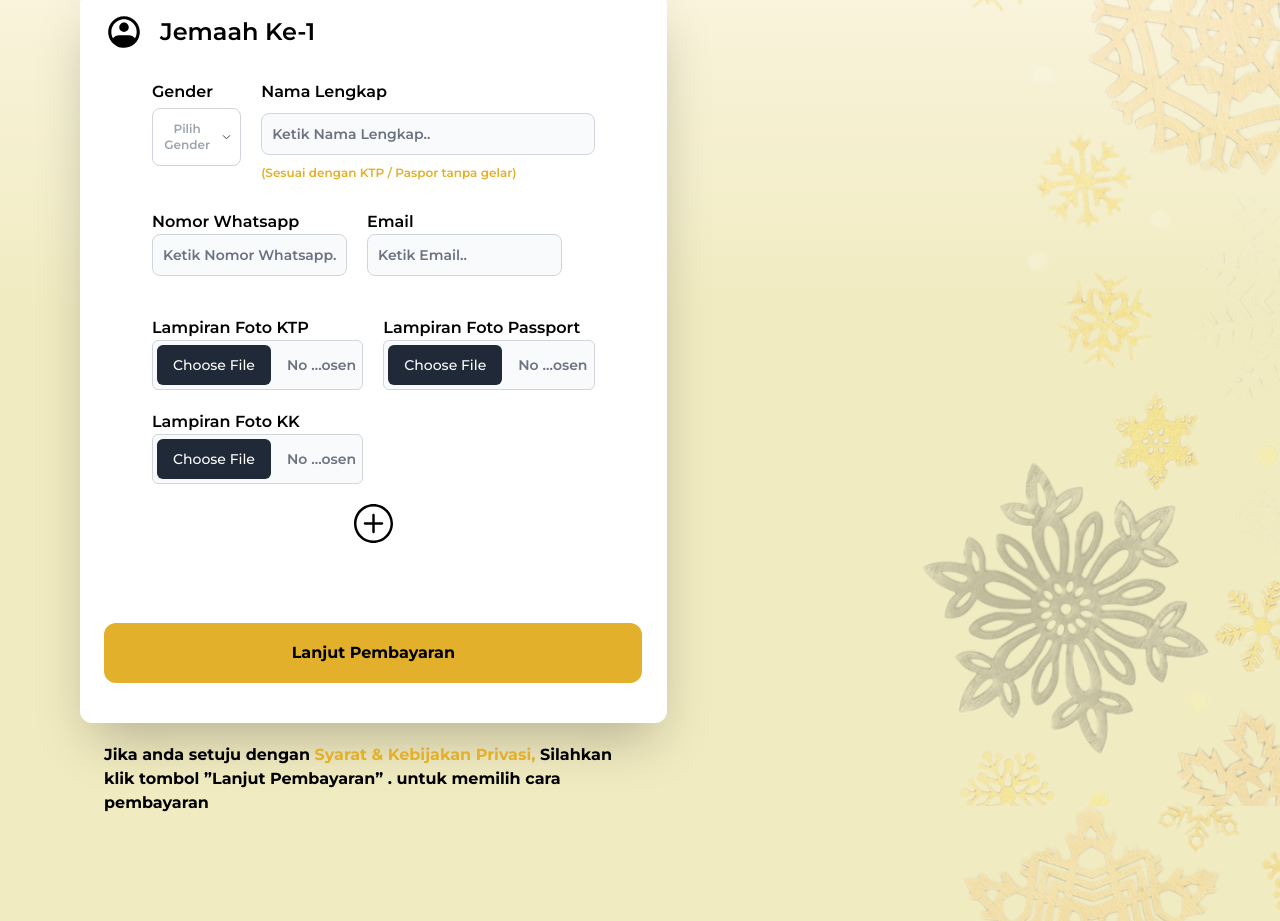
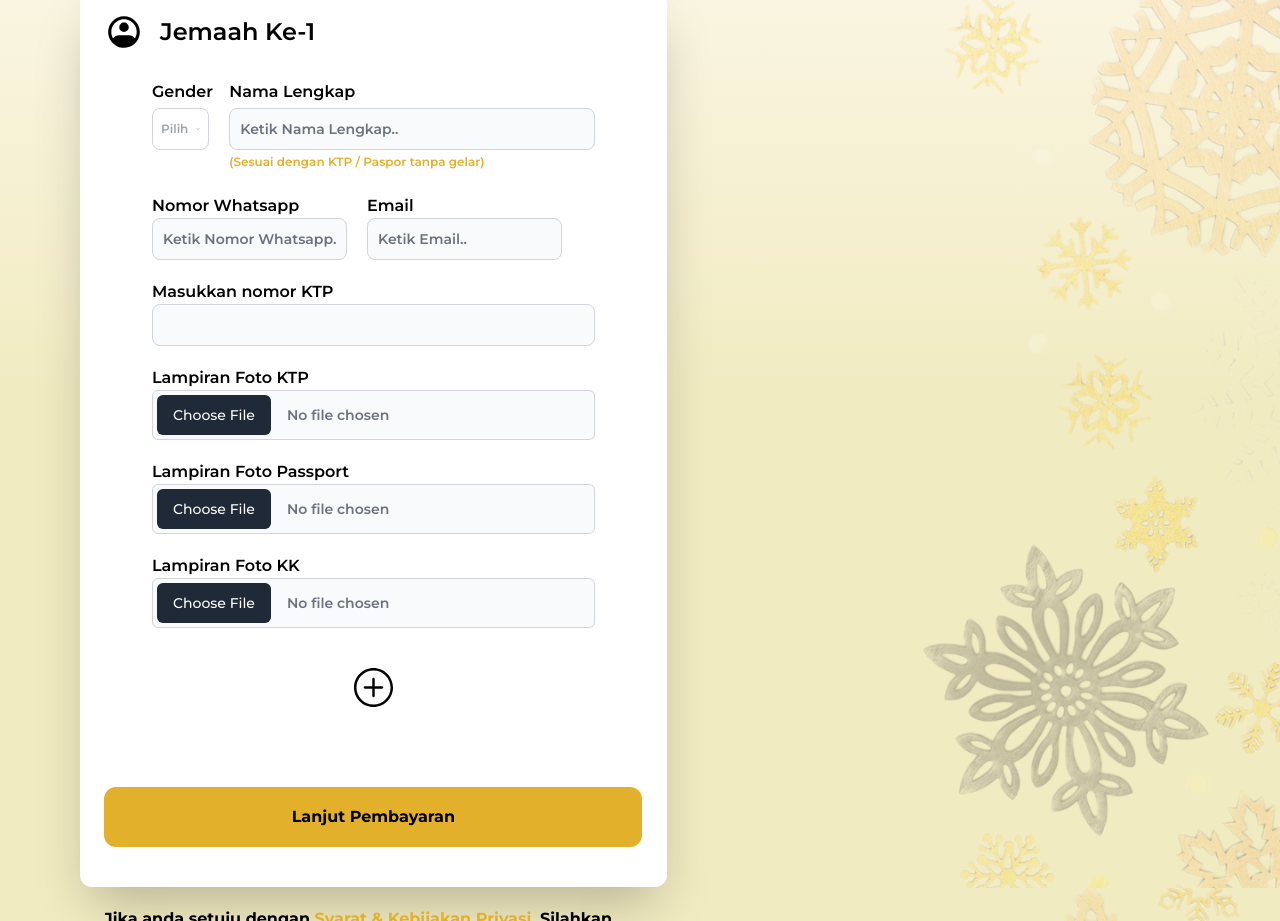
Before and after one commit to fikriymnn/umr-web, a Next.js app: page /package/detail/formPesan in a window 1280 px wide. Shown: the part 860-1781 px from the top of the page. Built offline with nearby package versions, Linux system fonts and the light colour scheme.

Commit message:
add new field form

```diff
--- a/src/components/DropdownDetail.jsx
+++ b/src/components/DropdownDetail.jsx
@@ -12,9 +12,9 @@ function DropdownDetail() {
     <div className="relative inline-block text-left w-full">
       <button
         onClick={toggleDropdown}
-        className="flex justify-between items-center px-2 py-3 mt-1 text-gray-800 border border-gray-300 rounded-lg hover:bg-[#E3B02B] focus:outline-none focus:ring w-full"
+        className="flex justify-between items-center px-2 py-3 mt-1 text-gray-800 border border-gray-300 rounded-lg  focus:outline-none focus:ring w-full"
       >
-        <span className="text-xs text-gray-400">Pilih Gender</span>
+        <span className="text-xs text-gray-400">Pilih</span>
         <svg
           xmlns="http://www.w3.org/2000/svg"
           fill="none"
@@ -36,22 +36,17 @@ function DropdownDetail() {
           {/* Dropdown content */}
           <a
             href="#"
-            className="block px-4 py-2 text-gray-800 hover:bg-[#E3B02B]"
+            className="block px-4 py-2 text-gray-800 "
           >
             Option 1
           </a>
           <a
             href="#"
-            className="block px-4 py-2 text-gray-800 hover:bg-[#E3B02B]"
+            className="block px-4 py-2 text-gray-800 "
           >
             Option 2
           </a>
-          <a
-            href="#"
-            className="block px-4 py-2 text-gray-800 hover:bg-[#E3B02B]"
-          >
-            Option 3
-          </a>
+
         </div>
       )}
     </div>
--- a/src/components/datadiriFoam.jsx
+++ b/src/components/datadiriFoam.jsx
@@ -43,6 +43,13 @@ function DatadiriFoam({ }) {
                     Jemaah Ke-
                     {i + 1}
                   </h1>
+                  {jamaah.length !== 1 && (
+                    <div className="flex h-7 w-10 md:pt-1 text-center items-center text-white">
+                      <button type="button" onClick={(e) => handleDelete(i)}>
+                        <Image src={'/assets/images/delete.png'} width={20} height={20} alt="" />
+                      </button>
+                    </div>
+                  )}
                 </div>
 
                 <div className=" md:flex  md:px-14 mx-4 gap-5">
@@ -95,8 +102,21 @@ function DatadiriFoam({ }) {
                     />
                   </div>
                 </div>
-                <div className=" md:flex  md:px-14 mx-4 gap-5 pt-5">
+                <div className="  md:px-14 mx-4 gap-5 pt-5">
+
                   <di className="md:w-[50%] pt-5">
+                    <div>
+                      <p>Masukkan nomor KTP</p>
+                    </div>
+
+                    <div className="  rounded-md ">
+                      <TextInput
+                        type="text"
+                        className="block w-full text-sm text-gray-500  file:rounded-md rounded-md file:border-0 file:text-sm file:font-semibold file:bg-blue-500 file:text-white hover:file:bg-blue-600 "
+                      />
+                    </div>
+                  </di>
+                  <div className=" pt-5">
                     <div>
                       <p>Lampiran Foto KTP</p>
                     </div>
@@ -107,8 +127,8 @@ function DatadiriFoam({ }) {
                         className="block w-full text-sm text-gray-500  file:rounded-md rounded-md file:border-0 file:text-sm file:font-semibold file:bg-blue-500 file:text-white hover:file:bg-blue-600 "
                       />
                     </div>
-                  </di>
-                  <div className="md:w-[50%] pt-5">
+                  </div>
+                  <div className=" pt-5">
                     <div>
                       <p>Lampiran Foto Passport</p>
                     </div>
@@ -121,8 +141,8 @@ function DatadiriFoam({ }) {
                     </div>
                   </div>
                 </div>
-                <div className=" md:flex  md:px-14 mx-4 gap-5">
-                  <div className="md:w-[50%] pt-5">
+                <div className="   md:px-14 mx-4 gap-5">
+                  <div className=" pt-5">
                     <div>
                       <p>Lampiran Foto KK</p>
                     </div>
@@ -134,9 +154,11 @@ function DatadiriFoam({ }) {
                       />
                     </div>
                   </div>
-                  <div className="md:w-[50%] pt-5"></div>
+                  <div className=" pt-5"></div>
                 </div>
+
               </div>
+
             );
           })}
 
```
